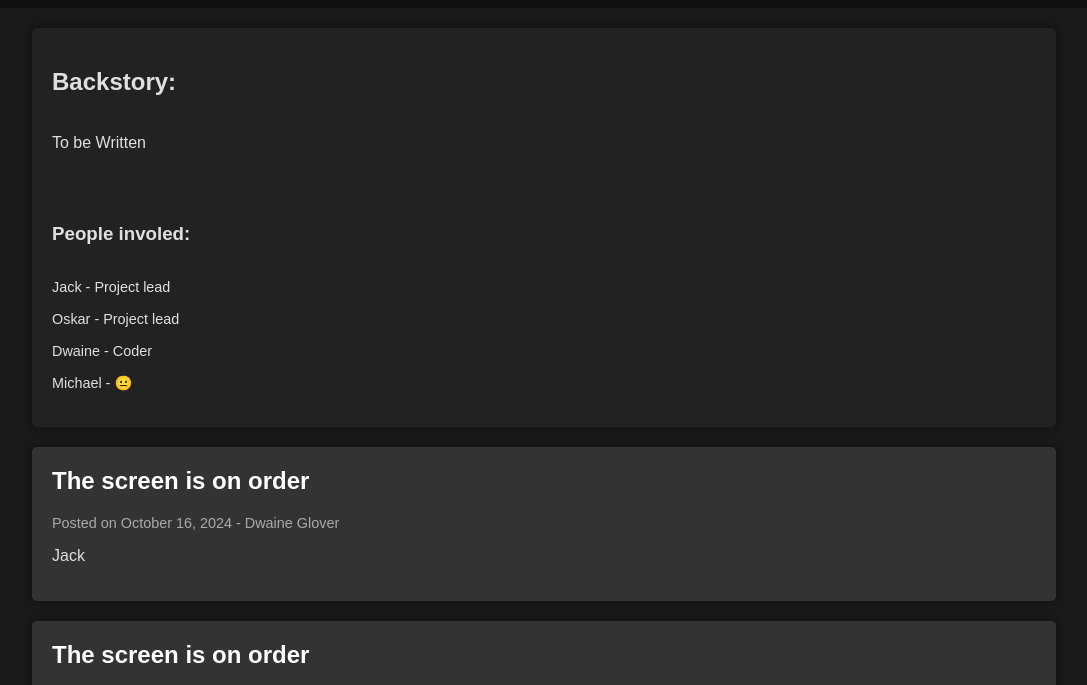
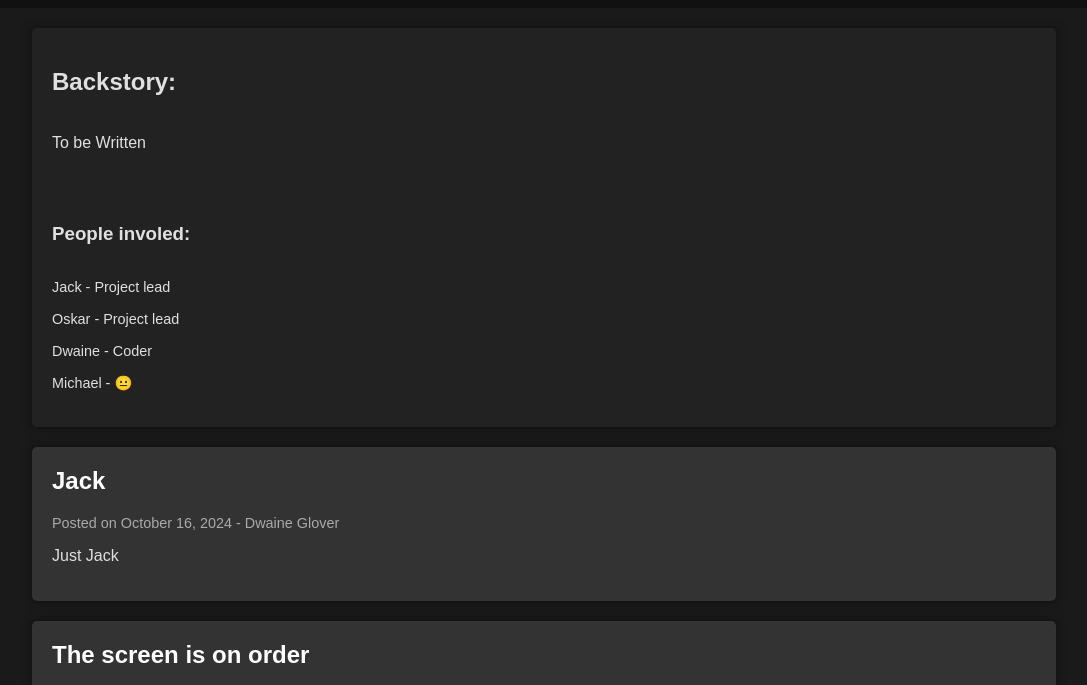
Before and after one commit to Nan089111/HondaTypeSim, a plain HTML site: page index.html in a window 1280 px wide. Shown: the part 112-797 px from the top of the page, without its empty margins (96-1183 px from the left). Drawn offline with Linux system fonts and the light colour scheme.

Commit message:
Update index.html

```diff
--- a/index.html
+++ b/index.html
@@ -108,9 +108,9 @@
     </section>
 
     <article>
-        <h2>The screen is on order </h2>
+        <h2>Jack </h2>
         <p class="post-date">Posted on October 16, 2024 - Dwaine Glover</p>
-        <p>Jack </p>
+        <p>Just Jack </p>
     </article>
 
     <article>
```
